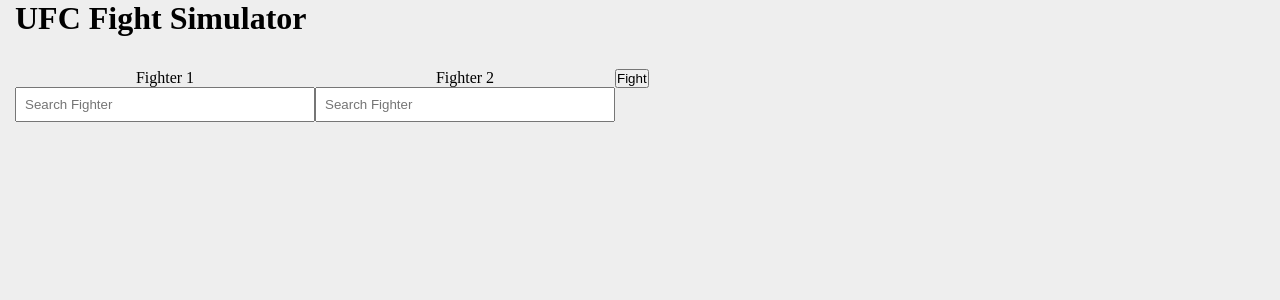
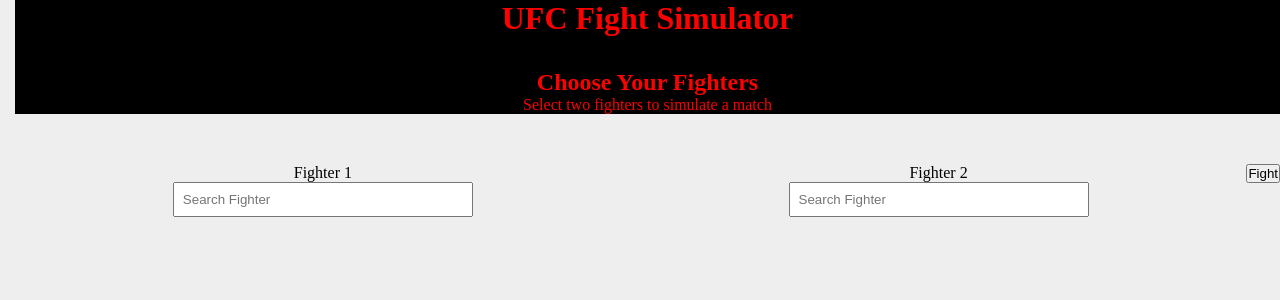
Before and after one commit to JacksonBennett05/UFC-predictor, a React (Vite) app in the folder frontend/: page / in a window 1280 px wide. Shown: the top 300 px of the page. Built offline with nearby package versions, Linux system fonts and the light colour scheme.

Commit message:
EOD commit

```diff
--- a/frontend/src/FightSimulator.jsx
+++ b/frontend/src/FightSimulator.jsx
@@ -24,12 +24,23 @@
     }
   };
 
+  const handleSubmit = (event) => {
+    event.preventDefault();
+    handleSimulate();
+  };
+
   return (
     <div className="fight-sim">
+      <div className="header">
         <div className="title">
           <h1>UFC Fight Simulator</h1>
         </div>
 
+        <h2>Choose Your Fighters</h2>
+        <p>Select two fighters to simulate a match</p>
+      </div>
+
+      <form onSubmit={handleSubmit}>
         <div className="search-container">
           <div className="fighter-column1">
             <label>Fighter 1</label>
@@ -39,10 +50,13 @@
           <div className="fighter-column2">
             <label>Fighter 2</label>
             <FighterSearch onSelect={setFighter2} />
+
+        </div>
+        <div className="fight-button">
+          <button type="submit">Fight</button>
         </div>
         </div>
-
-      <button onClick={handleSimulate}>Fight</button>
+      </form>
 
       {result && (
         <div className="result">
--- a/frontend/src/FighterSearch.jsx
+++ b/frontend/src/FighterSearch.jsx
@@ -1,4 +1,4 @@
-import { useState, useEffect } from "react";
+import { useState } from "react";
 
 function FighterSearch({ onSelect }) {
   const [query, setQuery] = useState("");
@@ -18,7 +18,7 @@
     setError("");
 
     try {
-      // Call your backend API to get fighter list filtered by name
+      // Call backend API to get fighter list filtered by name
       // Adjust URL and query params as your backend supports
       const response = await fetch(
         `http://127.0.0.1:5000/fighters?search=${value}`
@@ -47,7 +47,7 @@
   const handleSelect = (name) => {
     setQuery(name);
     setResults([]);
-    onSelect(name); // Notify parent component
+    onSelect(name);
   };
 
   return (
--- a/frontend/src/index.css
+++ b/frontend/src/index.css
@@ -3,3 +3,31 @@
     margin: 0px;
     padding: 0px;
 }
+
+.header {
+  /* margin-left: 200px;
+  margin-right: 200px; */
+  text-align: center;
+  background-color: black;
+  color: red;
+}
+
+.search-container {
+  margin-top: 50px;
+  text-align: center;
+  display: flex;
+  justify-content: center;
+  /* gap: 10px;    */
+}
+
+.fighter-column1,
+.fighter-column2 {
+  padding: 0;
+  margin: 0;
+  width: auto;
+  flex: 1;
+}
+
+.fight-button {
+  cursor: pointer;
+}
```
Lines whose indentation alone changed are shown as unchanged.
